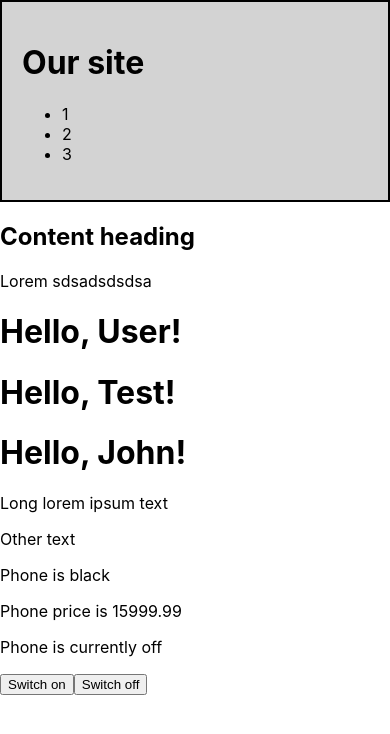
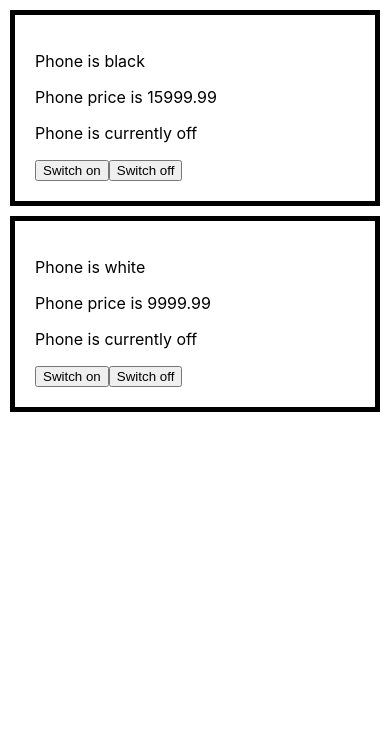
Before and after one commit to fc-fullstack-courses/pfe-2023-1-react-lessons, a React (Create React App) app: page / in a window 390 px wide. Shown: the top 734 px of the page. Built offline with nearby package versions, Linux system fonts and the light colour scheme.

Commit message:
Refactor Phone

```diff
--- a/src/App.js
+++ b/src/App.js
@@ -23,14 +23,8 @@ const user3 = {
 function App() {
   return (
     <>
-      <Header />
-      <MainContent />
-      <Greeting user={user1} />
-      <Greeting user={user2} />
-      <Greeting user={user3} />
-      <TextElement text="Long lorem ipsum text" tooltip="this is title" />
-      <TextElement text="Other text" tooltip="other title" />
       <Phone color="black" price={15999.99} />
+      <Phone color="white" price={9999.99} />
     </>
   );
 }
--- a/src/components/Phone/index.jsx
+++ b/src/components/Phone/index.jsx
@@ -1,4 +1,5 @@
 import React from 'react';
+import './style.css';
 
 class Phone extends React.Component {
   constructor(props) {
@@ -37,7 +38,7 @@ class Phone extends React.Component {
     const { phoneState } = this.state;
 
     return (
-      <div>
+      <div className='phoneContainer'>
         <p>Phone is {color}</p>
         <p>Phone price is {price}</p>
         <p>Phone is currently {phoneState}</p>
--- /dev/null
+++ b/src/components/Phone/style.css
@@ -0,0 +1,5 @@
+.phoneContainer {
+  border: 5px solid black;
+  padding: 20px;
+  margin: 10px;
+}
```
